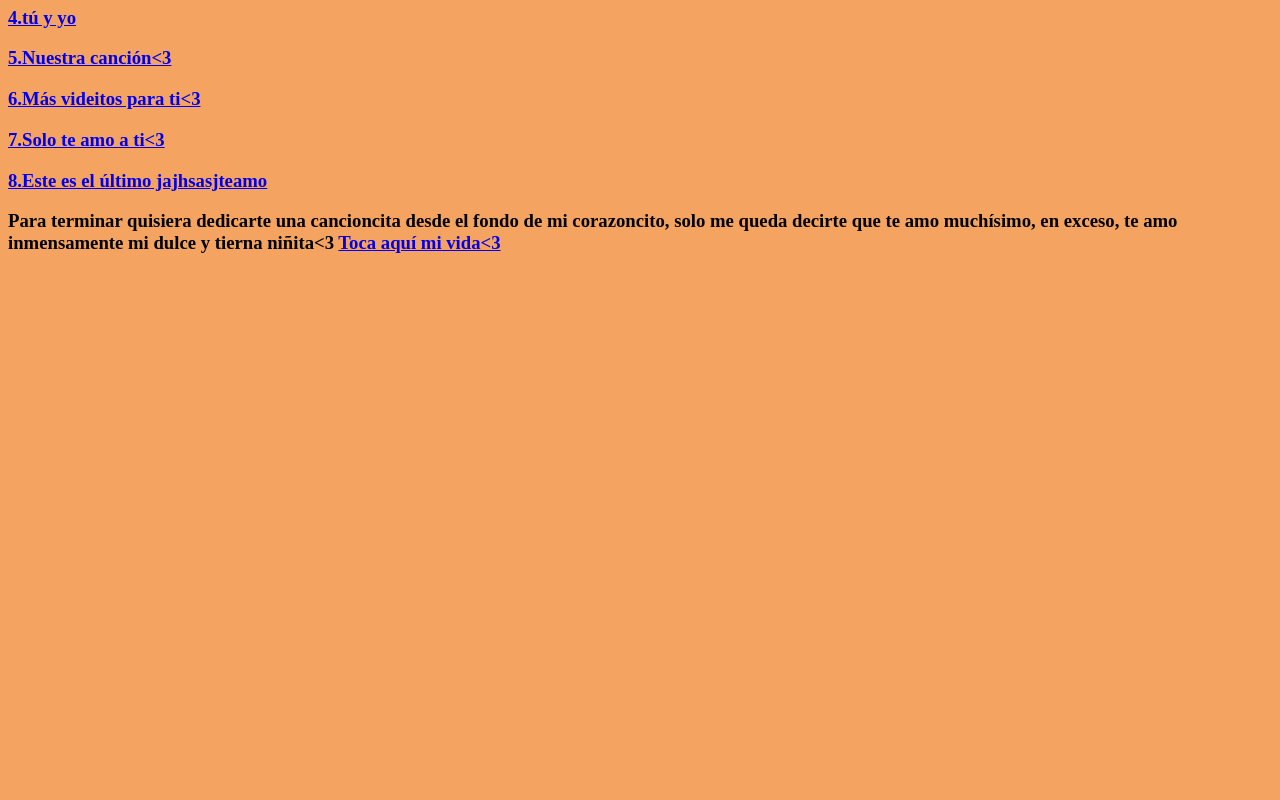
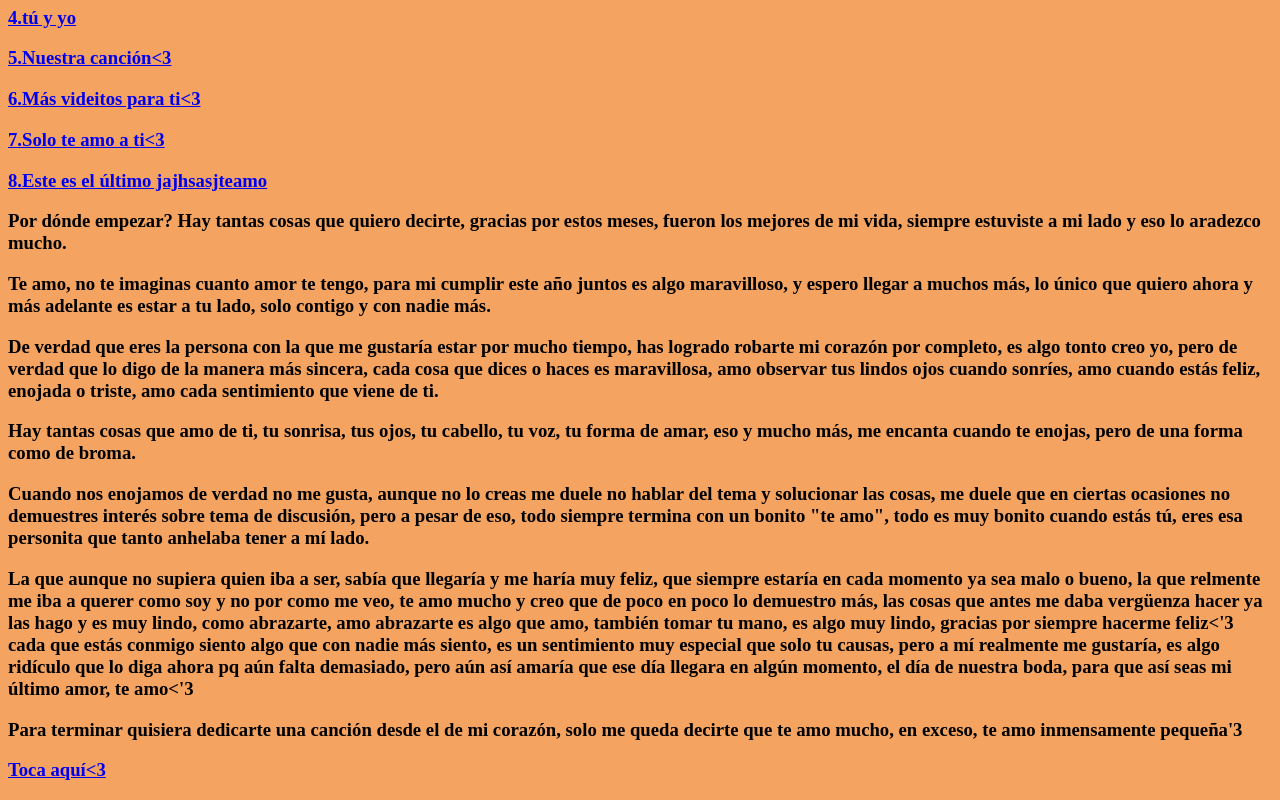
Before and after one commit to JosueJoestar/Primer-aniversario, a plain HTML site: page index.html in a window 1280 px wide. Shown: the part 1975-2775 px from the top of the page. Before the commit the page ends 2248 px from the top, so only its background shows below. Drawn offline with Linux system fonts and the light colour scheme; a script that the page names is missing.

Commit message:
Update index.html

```diff
--- a/index.html
+++ b/index.html
@@ -120,10 +120,44 @@
 
     </div>
     <p>
-        <h3>Para terminar quisiera dedicarte una cancioncita desde el fondo de mi corazoncito, solo me queda decirte que te amo muchísimo, en exceso, te amo inmensamente
-            mi dulce y tierna niñita<3
+        <h3>
+            Por dónde empezar? Hay tantas cosas que quiero decirte, gracias por estos meses, fueron los mejores de mi vida,
+            siempre estuviste a mi lado y eso lo aradezco mucho.
+        </h3>
 
-            <a href="https://youtu.be/zmuzgu__MNs" target="_blank">Toca aquí mi vida<3</a>
+        <h3>
+            Te amo, no te imaginas cuanto amor te tengo, para mi cumplir este año juntos es algo maravilloso, y espero llegar a muchos más,
+            lo único que quiero ahora y más adelante es estar a tu lado, solo contigo y con nadie más.
+        </h3>
+
+        <h3>
+            De verdad que eres la persona con la que me gustaría estar por mucho tiempo, has logrado robarte mi corazón por completo,
+            es algo tonto creo yo, pero de verdad que lo digo de la manera más sincera, cada cosa que dices o haces es maravillosa, amo observar tus lindos ojos cuando sonríes, amo cuando estás feliz,
+            enojada o triste, amo cada sentimiento que viene de ti.
+        </h3>
+
+        <h3>
+            Hay tantas cosas que amo de ti, tu sonrisa, tus ojos, tu cabello, tu voz, tu forma de amar, eso y mucho más, me encanta
+            cuando te enojas, pero de una forma como de broma.
+        </h3>
+
+        <h3>
+             Cuando nos enojamos de verdad no me gusta, aunque no lo creas me duele no hablar del tema y solucionar las cosas,
+             me duele que en ciertas ocasiones no demuestres interés sobre tema de discusión, pero a pesar de eso, todo
+             siempre termina con un bonito "te amo", todo es muy bonito cuando estás tú, eres esa personita que tanto anhelaba tener a mí lado.
+        </h3>
+
+        <h3>
+            La que aunque no supiera quien iba a ser, sabía que llegaría y me haría muy feliz, que siempre estaría en cada momento
+            ya sea malo o bueno, la que relmente me iba a querer como soy y no por como me veo, te amo mucho y creo que de poco en poco lo
+            demuestro más, las cosas que antes me daba vergüenza hacer ya las hago y es muy lindo, como abrazarte, amo abrazarte es algo que amo, también tomar tu mano, es algo muy lindo,
+             gracias por siempre hacerme feliz<'3 cada que estás conmigo siento algo que con nadie más siento, es un sentimiento muy especial que solo tu causas, pero a mí realmente me gustaría,
+             es algo ridículo que lo diga ahora pq aún falta demasiado, pero aún así amaría que ese día llegara en algún momento, el día de nuestra boda, para que así seas mi último amor, te amo<'3
+        </h3>
+        <h3>Para terminar quisiera dedicarte una canción desde el de mi corazón, solo me queda decirte que te amo mucho, en exceso, te amo inmensamente pequeña'3
+
+<h3>
+            <a href="https://youtu.be/zmuzgu__MNs" target="_blank">Toca aquí<3</a>
 
         </h3>
     </p>
```
